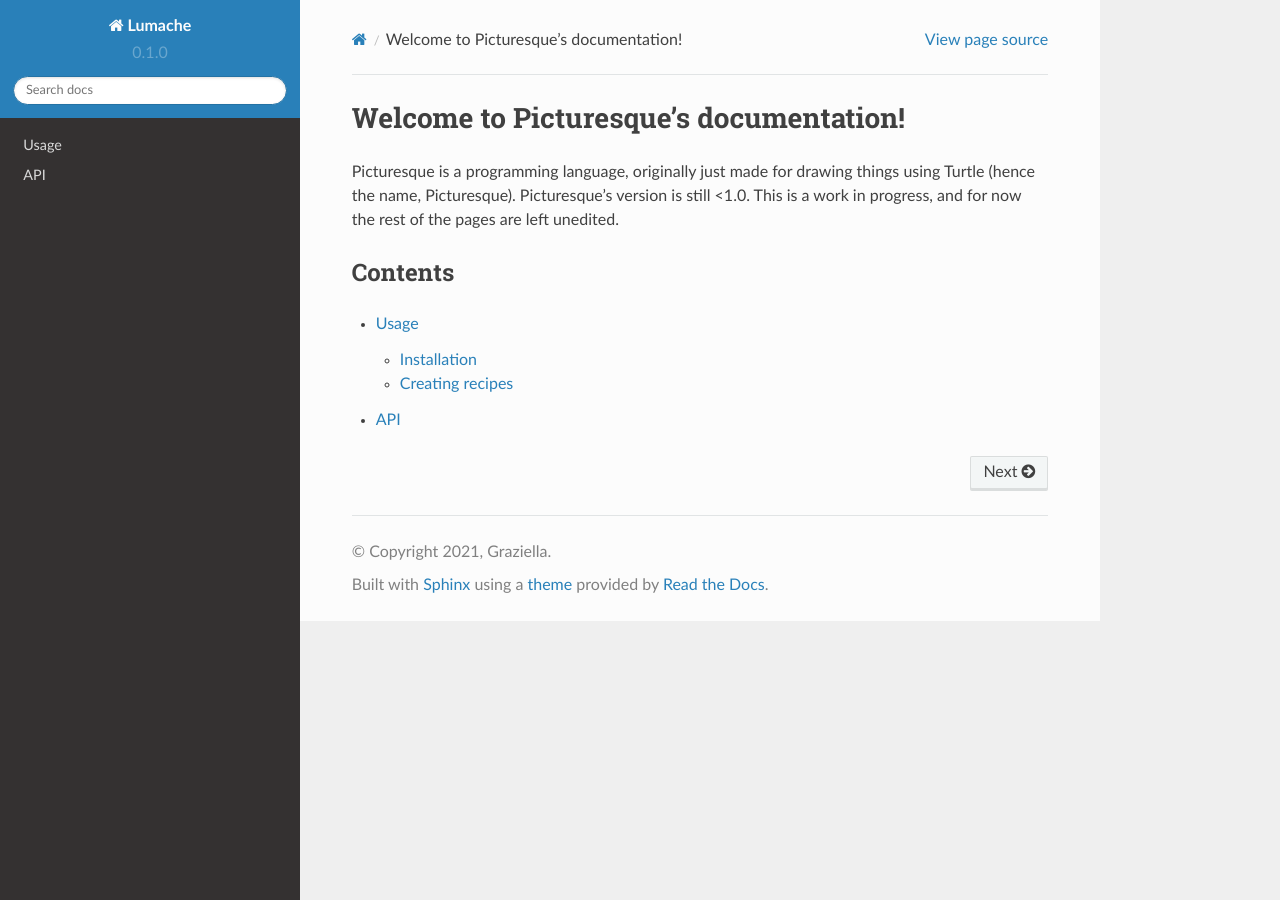
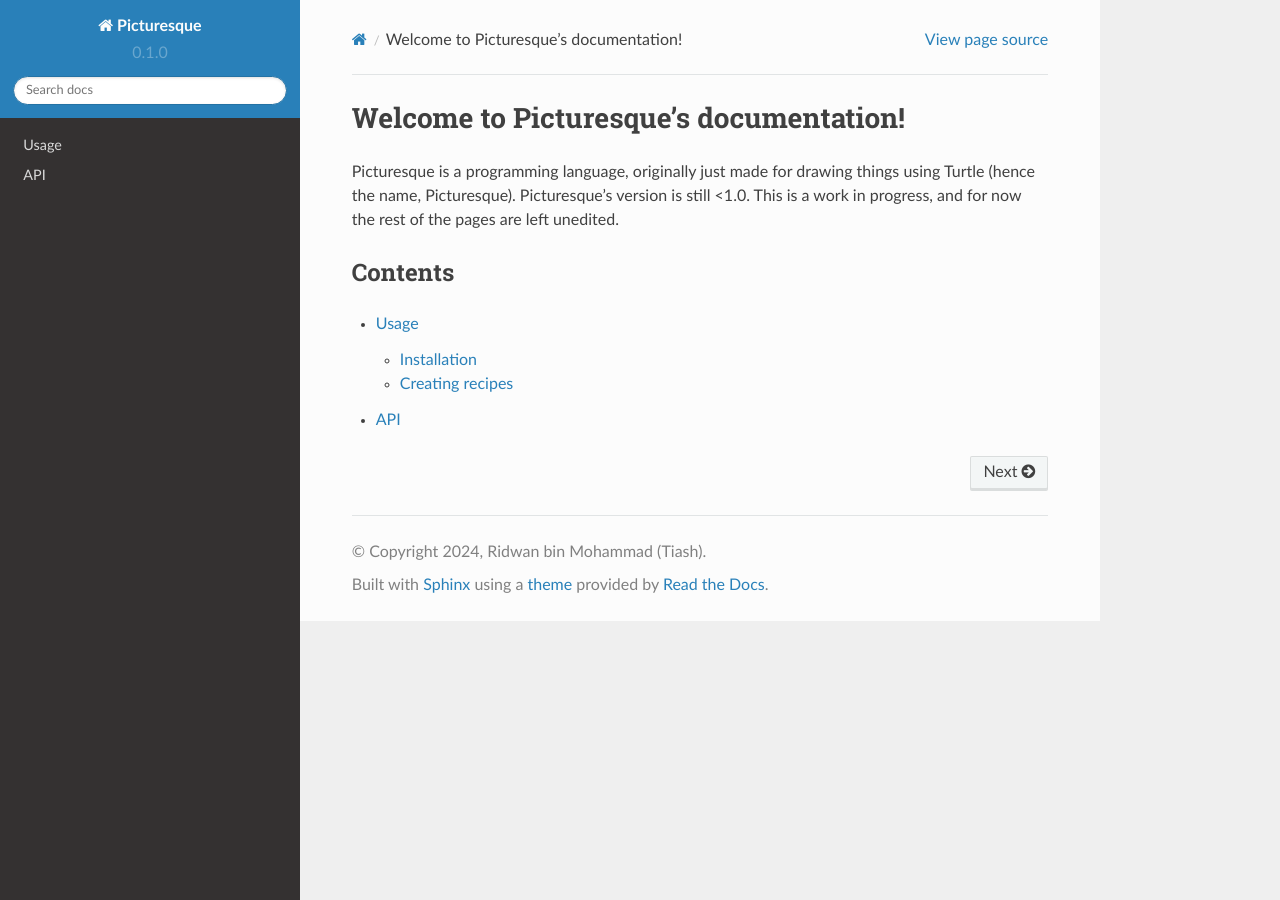
Before and after one commit to tiashDev/pic-docs, a Sphinx documentation site: the page built from docs/source/index.rst, in a window 1280 px wide. Built offline with Sphinx 7.4.7 and the Read the Docs theme 2.0.0, drawn with Linux system fonts in a browser that asks for light colours.

Commit message:
Update conf.py

```diff
--- a/docs/source/conf.py
+++ b/docs/source/conf.py
@@ -2,9 +2,9 @@
 
 # -- Project information
 
-project = 'Lumache'
-copyright = '2021, Graziella'
-author = 'Graziella'
+project = 'Picturesque'
+copyright = '2024, Ridwan bin Mohammad (Tiash)'
+author = 'Ridwan bin Mohammad (Tiash)'
 
 release = '0.1'
 version = '0.1.0'
```
